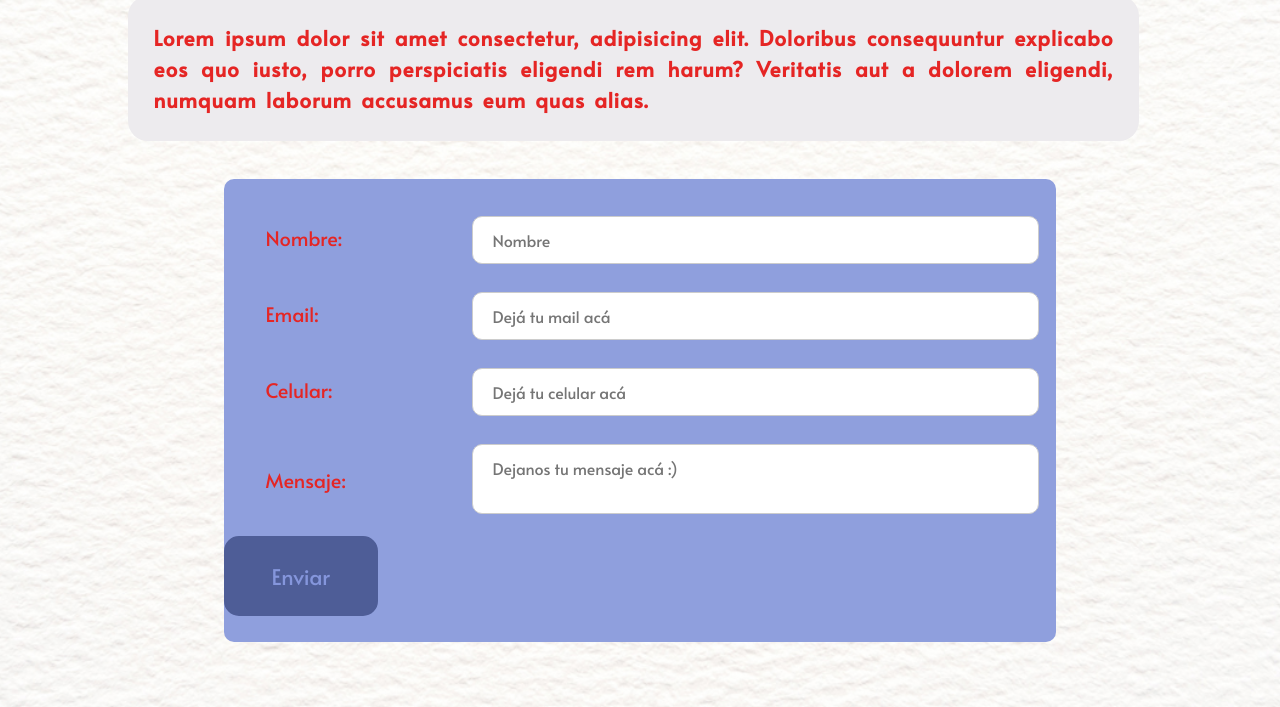
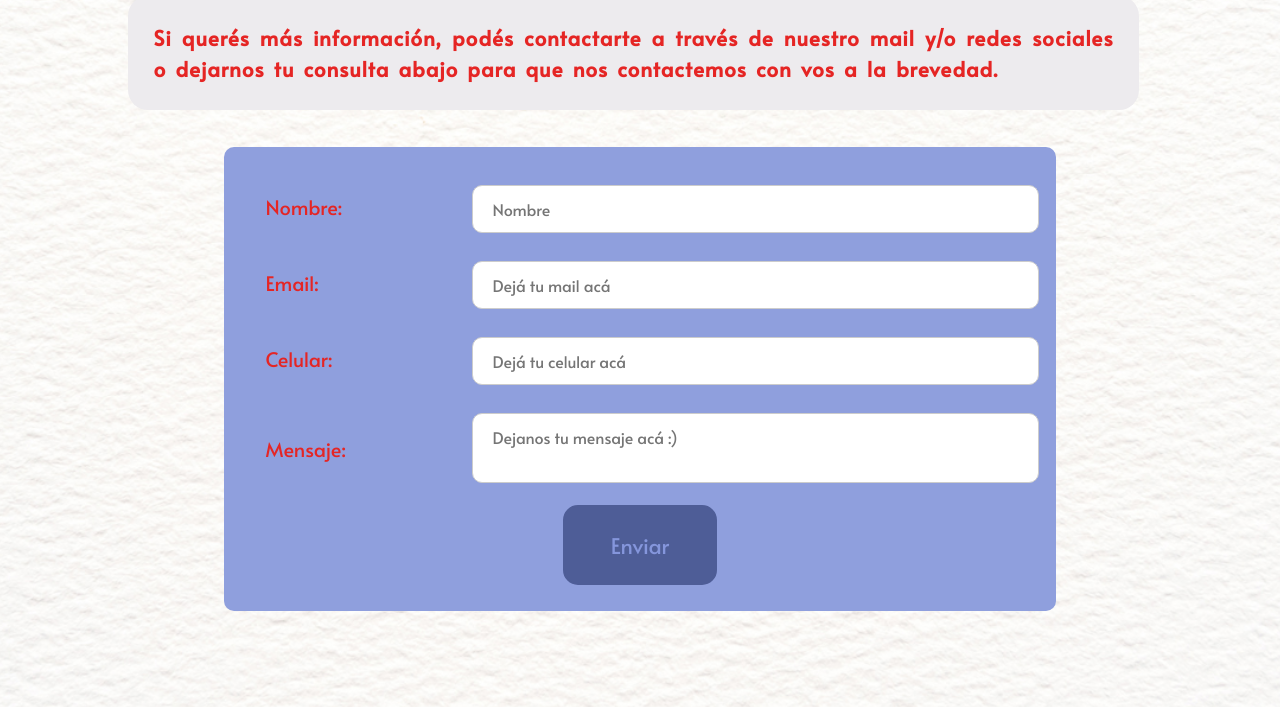
Before and after one commit to maigutter/Web_development_coderhouseProject_MaiLanguageLab, a website: page pages/contacto.html in a window 1280 px wide. Shown: the part 464-1171 px from the top of the page. Drawn offline with Linux system fonts and the light colour scheme.

Commit message:
sincronizo contacto

```diff
--- a/pages/contacto.html
+++ b/pages/contacto.html
@@ -41,7 +41,7 @@
                     <a href="mailto:mailanguagelab@gmail.com">
                     <img src= "../assets/email icono.png"class="iconos" alt="icono mail by icons8"></a></li></ul></div>
     </header>
-    <p>Lorem ipsum dolor sit amet consectetur, adipisicing elit. Doloribus consequuntur explicabo eos quo iusto, porro perspiciatis eligendi rem harum? Veritatis aut a dolorem eligendi, numquam laborum accusamus eum quas alias. </p>
+    <p>Si querés más información, podés contactarte a través de nuestro mail y/o redes sociales o dejarnos tu consulta abajo para que nos contactemos con vos a la brevedad.</p>
 <section class="form">
     <article>
         <form action="#">
@@ -54,7 +54,7 @@
                 <div class="form__inputspace"><input type="number" placeholder="Dejá tu celular acá" name="celular"></div></div>
             <div class="form__section"><div class="form__label"><label for="Mensaje"> Mensaje:</label></div>
                 <div class="form__inputspace"><textarea placeholder="Dejanos tu mensaje acá :)"></textarea></div></div>
-            <input type="submit" value="Enviar" class="form__button">
+            <div class="form__button__div"><input type="submit" value="Enviar" class="form__button"></div>
         </form></article></section>
 <footer class="footer">
     <section class="footer__gototop">
```
